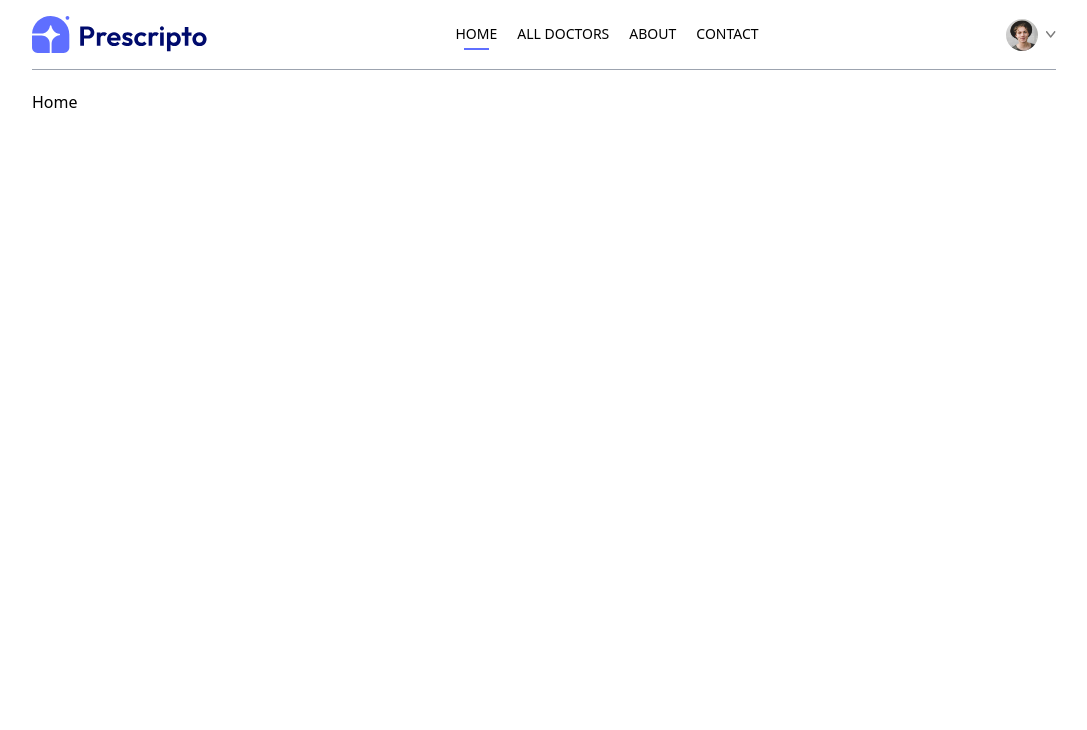
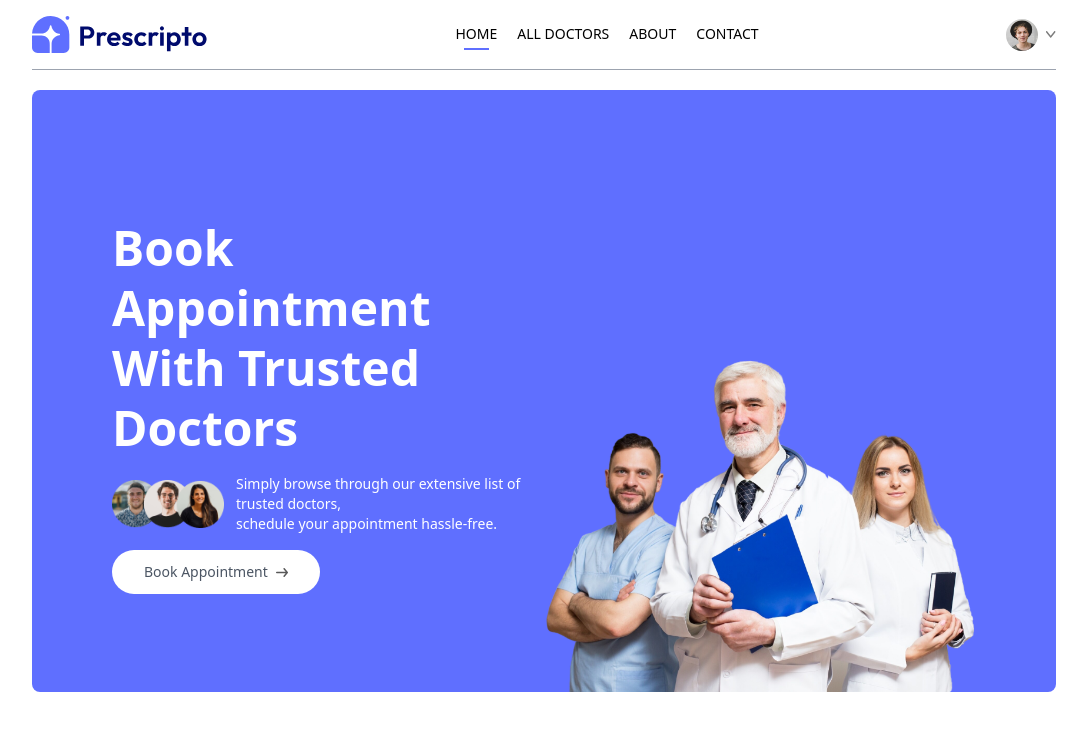
Before and after one commit to aryannaik225/Docto-Appointment-Website, a React app in the folder frontend/: page / in a window 1280 px wide. Shown: the top 730 px of the page, without its empty margins (96-1183 px from the left). Built offline with nearby package versions, Linux system fonts and the light colour scheme; the HTML template or start-up script is replaced by a standard one.

Commit message:
header on home page done

```diff
--- /dev/null
+++ b/frontend/src/components/Header.jsx
@@ -0,0 +1,31 @@
+import { assets } from '../assets/assets_frontend/assets'
+
+const Header = () => {
+  return (
+    <div className='flex flex-col md:flex-row flex-wrap bg-primary rounded-lg px-6 md:px-10 lg:px-20'>
+
+        {/* ---- Left Side ---- */}
+        <div className='md:w-1/2 flex flex-col items-start justify-center gap-4 py-10 m-auto md:py-[10vw] md:mb-[-30px]'>
+            <p className='text-3xl md:text-4xl lg:text-5xl text-white font-semibold leading-tight md:leading-tight lg:leading-tight'>
+                Book Appointment <br /> With Trusted Doctors
+            </p>
+            <div className='flex flex-col md:flex-row items-center gap-3 text-white text-sm font-light'>
+                <img className='w-28 ' src={assets.group_profiles} alt="" />
+                <p>Simply browse through our extensive list of trusted doctors, <br className='hidden sm:block '/> schedule your appointment hassle-free.</p>
+            </div>
+            <a href="#speciality" className='flex items-center gap-2 bg-white px-8 py-3 rounded-full text-gray-600 text-sm m-auto md:m-0 hover:scale-105 transition-all duration-300 '>
+                Book Appointment <img className='w-3 ' src={assets.arrow_icon} alt="" />
+            </a>
+        </div>
+
+        {/* ---- Right Side ---- */}
+
+        <div className='md:w-1/2 relative'>
+            <img className='w-full md:absolute bottom-0 h-auto rounded-lg ' src={assets.header_img} alt="" />
+        </div>
+
+    </div>
+  )
+}
+
+export default Header
--- a/frontend/src/pages/Home.jsx
+++ b/frontend/src/pages/Home.jsx
@@ -1,8 +1,11 @@
 import React from 'react'
+import Header from '../components/Header'
 
 const Home = () => {
   return (
-    <div>Home</div>
+    <div>
+      <Header />
+    </div>
   )
 }
 
```
